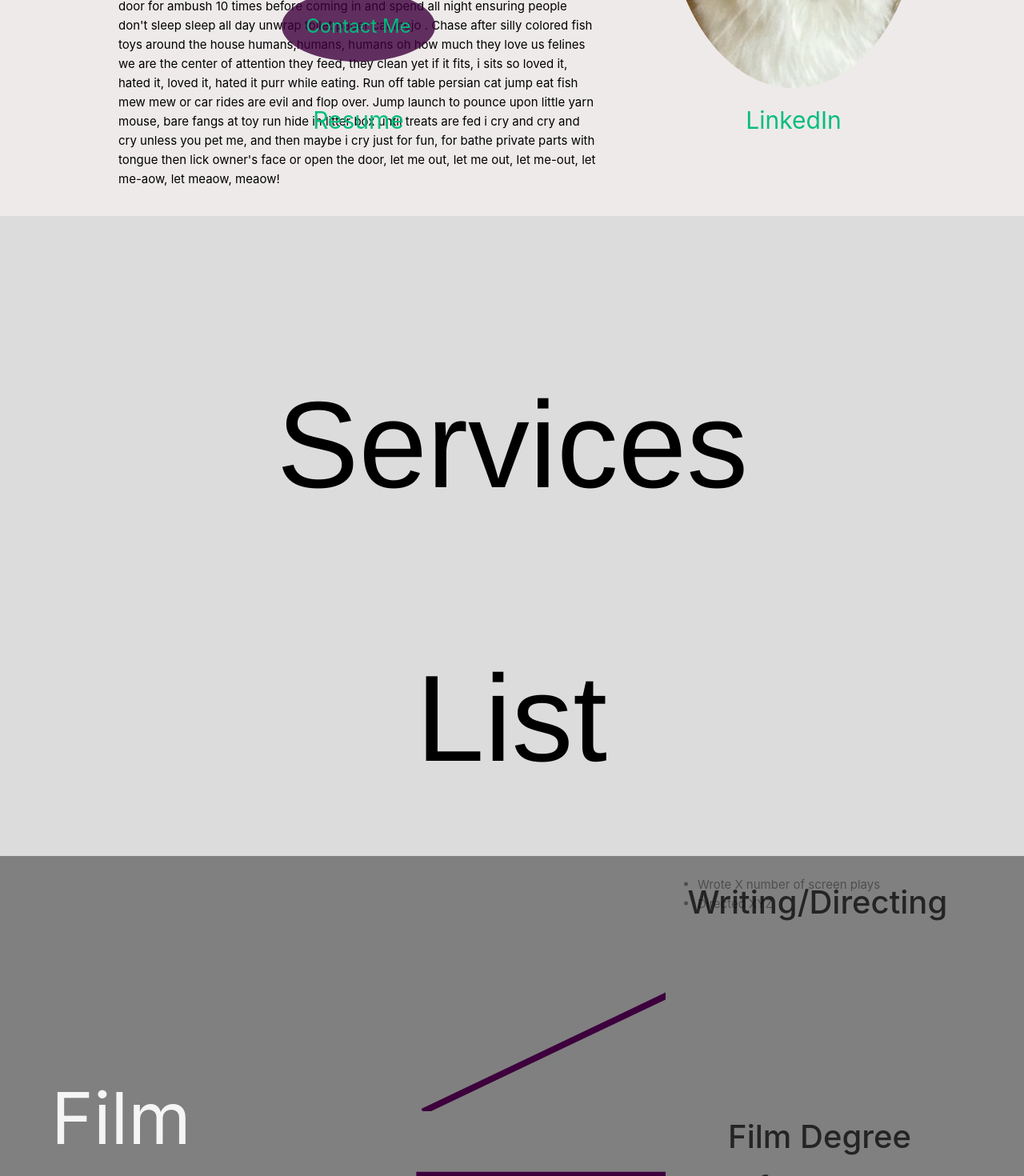
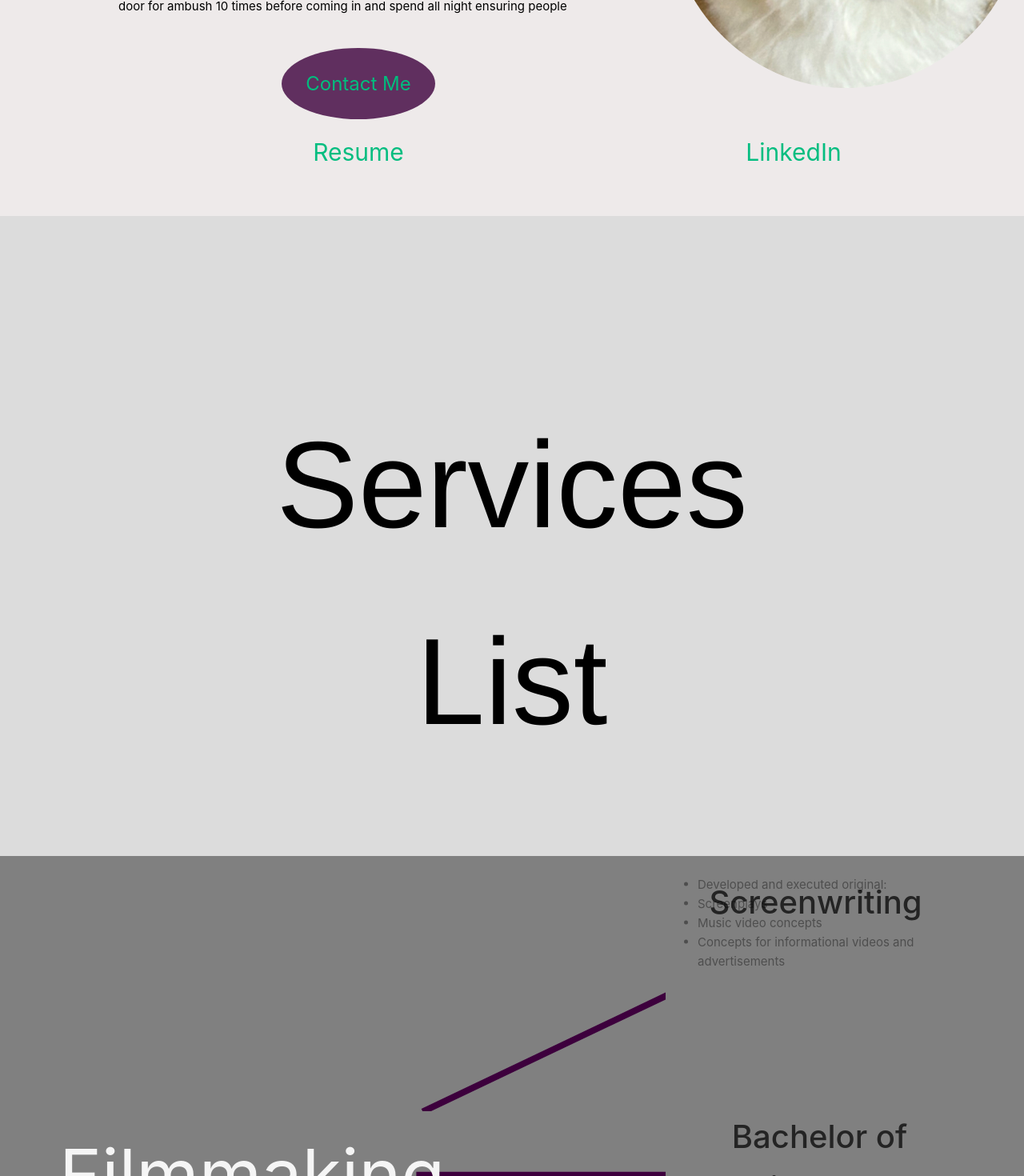
Before and after one commit to lauraantunez024/G-Portfolio, a Vue app: page / in a window 1280 px wide. Shown: the part 1330-2800 px from the top of the page at 80% size. Built offline with nearby package versions, Linux system fonts and the light colour scheme.

Commit message:
Edited services detail. Fixed tab icon

```diff
--- a/src/components/AboutMe.vue
+++ b/src/components/AboutMe.vue
@@ -80,6 +80,7 @@ export default {
     grid-row-start: 2;
     grid-row-end: 5;
     display: flex;
+
 }
 
 .content {
@@ -103,7 +104,8 @@ export default {
     /* border: 2px rgb(61, 0, 61) solid; */
     padding: 20px;
     scroll-snap-align: start;
-    max-height: 107%;
+    max-height: 50vh;
+    display: flex;
 }
 
 p {
@@ -125,6 +127,9 @@ p {
     border: 3px black purple;
     padding: 30px;
     background-color: rgba(61, 0, 61, 0.8);
+    position: relative;
+    bottom: -9vh;
+    width: 3vw;
 }
 
 
@@ -151,6 +156,11 @@ p {
 
 }
 
+a {
+    position: relative;
+    bottom: -5vh;
+}
+
 .contactme-btn {
     display: grid;
     grid-row-start: 4;
@@ -163,5 +173,8 @@ p {
 
 img {
     border-radius: 50%;
-    width: 100%;
+    display: flex;
+    width: auto;
+    height: auto;
+
 }</style>
--- a/src/components/ContactForm.vue
+++ b/src/components/ContactForm.vue
@@ -97,6 +97,7 @@ export default {
     font-size: 3rem;
     border: 3px black solid;
     padding: 15px;
+    height: 55vh;
 }
 
 input {
--- a/src/components/TransitionSlide.vue
+++ b/src/components/TransitionSlide.vue
@@ -42,6 +42,7 @@ export default {
 .container {
     display: grid;
     height: 100vh;
+    grid-template-rows: 15% 85%;
     /* grid-template-rows: repeat(3, 1fr); */
     background-color: gainsboro;
 }
@@ -57,8 +58,9 @@ h1 {
 } */
 .content {
     width: 100vw;
-    display: grid;
-    margin-top: 20px;
+    margin: auto;
+    /* display: grid;
+    margin-top: 20px; */
     grid-row-start: 2;
     grid-row-end: 4;
 }
--- a/src/views/ContactView.vue
+++ b/src/views/ContactView.vue
@@ -7,7 +7,6 @@
 </template>
 
 <script>
-// import NavBar from '../components/NavBar.vue';
 import ContactForm from '../components/ContactForm.vue';
 export default {
   name: 'ContactView',
@@ -19,6 +18,10 @@ export default {
 
 </script>
 
-<style>
+<style scoped>
+h1 {
+  margin-top: 5vh;
+  margin-bottom: 2vh;
+}
 
 </style>
--- a/src/views/HomeView.vue
+++ b/src/views/HomeView.vue
@@ -25,63 +25,69 @@ export default {
     return {
       services: [
         {
-          title: 'Film Making',
+          title: 'Filmmaking',
           descriptionTiles: [
             {
-              text: 'Writing/Directing',
+              text: 'Screenwriting',
               details: [
-                'Wrote X number of screen plays',
-                'Directed XYZ'
+                'Developed and executed original: ',
+                'Screenplays',
+                'Music video concepts',
+                'Concepts for informational videos and advertisements'
               ]
             },
             {
-              text: 'Film Degree from AU',
+              text: 'Bachelor of Fine Arts',
               details: [
-                'Graduated December 2023 with a degree in XXX',
-                'Screened a XXX minute long movie',
-                'Won a Telly for a cigarette commercial'
+                'Graduated December 2023 with BFA in Digital & Visual Storytelling',
+                'Awarded Silver Telly Award for "Birthdays" in Social Video Category',
+                'Awarded Best Videography in PSA Contest by Georgia Cancer Center'
               ]
             },
             {
-              text: 'Adobe Suite',
+              text: 'Directing',
               details: [
-                'Hates after effects so much',
-                'Likes premiere i guess?'
+                'Directed narrative short film productions',
+                'Directed music video productions',
+                'Directed informational and advertising video productions'
               ]
             }
           ]
         },
         {
-          title: 'Social Media Marketing',
+          title: 'Social Media Coordinator',
           descriptionTiles: [
             {
-              text: 'Graphic Design',
+              text: 'Content Creation',
               details: [
-                'Programs you know',
-                "# of social media posts you've done"
+                'Created and curated compelling content for various social media platforms',
+                "Used Canva and Adobe Suite to create graphics and videos for various social media platforms",
+                'Copywrote social media content and captions across social media platforms'
               ]
             },
             {
-              text: 'SEO Certified',
+              text: 'Social Media Management',
               details: [
-                'Date of Completion',
-                'Something you learned?'
+                'Managed and maintained various social media accounts',
+                'Developed and implemented a comprehensive social media content calendar',
+                ''
               ]
             },
             {
-              text: 'Office Babe',
+              text: 'Analytics & Reporting',
               details: [
-                'Cutest',
-                'Best Cat Secretaries'
+                'Utilized social media analytics tools to track performance metrics',
+                'Utilized social media analytics tools to optimize future social media efforts',
+                'Researching industry analytics, competitor accounts, and social media trends to plan content strategy'
               ]
             }
           ]
         },
         {
-          title: 'Audio Engineering',
+          title: 'Audio',
           descriptionTiles: [
             {
-              text: 'Thing 1',
+              text: 'Soundscape',
               details: [
                 'detail 1',
                 'detail 2',
@@ -89,7 +95,7 @@ export default {
               ]
             },
             {
-              text: 'Thing 2',
+              text: 'Podcast',
               details: [
                 'detail 1',
                 'detail 2',
@@ -97,7 +103,7 @@ export default {
               ]
             },
             {
-              text: 'Thing 3',
+              text: 'Video',
               details: [
                 'detail 1',
                 'detail 2',
```
Also changed, not shown: public/tab-korra.png (renamed from src/assets/tab-korra.png).
